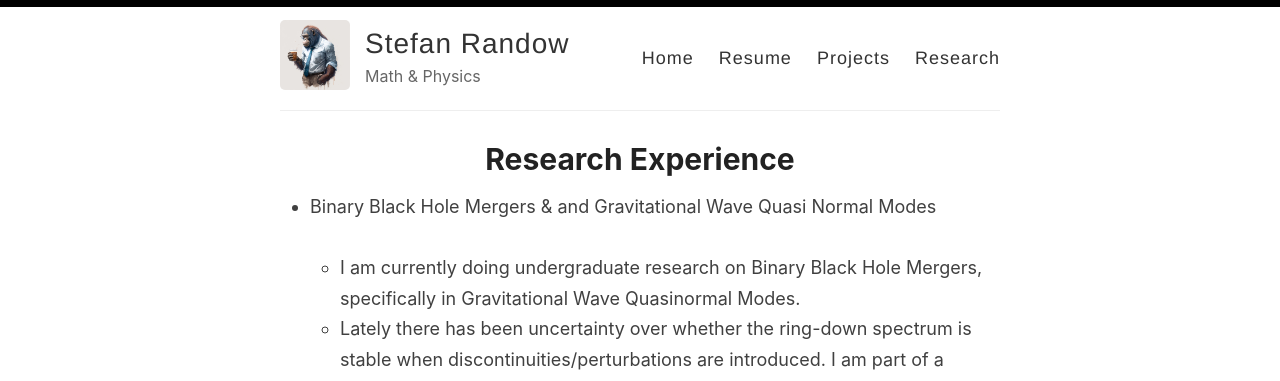
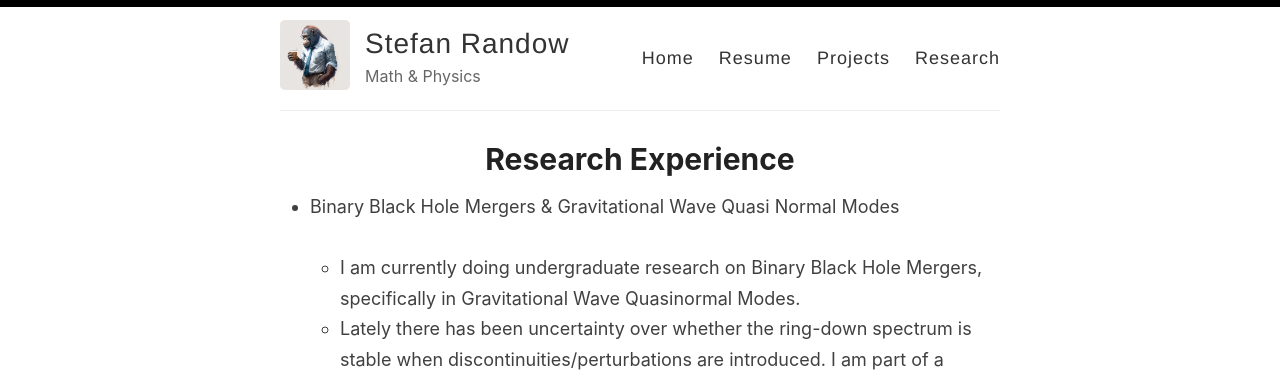
Before and after one commit to StefanRandow/StefanRandow.github.io, a Jekyll site: the page built from _pages/research.md, in a window 1280 px wide. Shown: the top 381 px of the page. Built offline with Jekyll 4.4.1, drawn with Linux system fonts in a browser that asks for light colours; nearby versions of some CDN libraries.

Commit message:
Update research.md

```diff
--- a/_pages/research.md
+++ b/_pages/research.md
@@ -4,7 +4,7 @@ title: Research Experience
 permalink: /research/
 ---
 
-- Binary Black Hole Mergers & and Gravitational Wave Quasi Normal Modes
+- Binary Black Hole Mergers & Gravitational Wave Quasi Normal Modes
 <br>
 	- I am currently doing undergraduate research on Binary Black Hole Mergers, specifically in Gravitational Wave Quasinormal Modes.
 	- Lately there has been uncertainty over whether the ring-down spectrum is stable when discontinuities/perturbations are introduced. I am part of a research team active in this line of inquiry.
```
